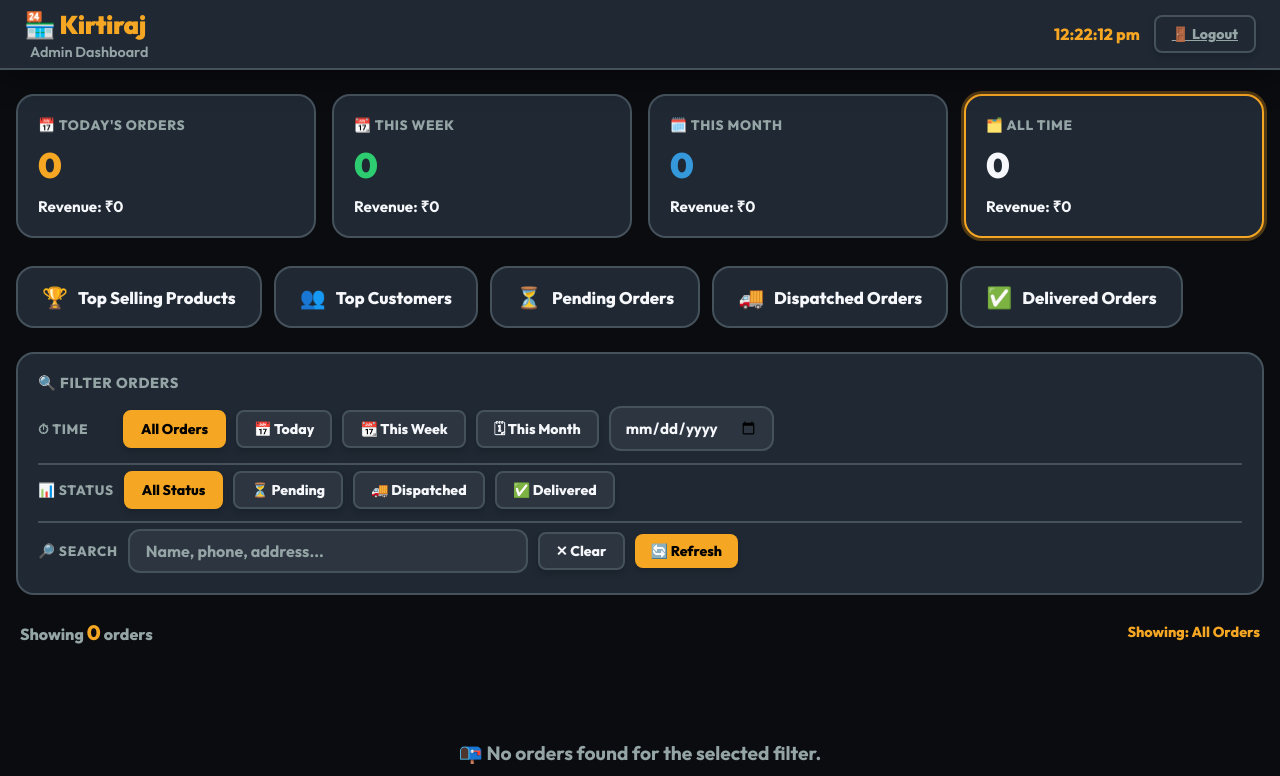
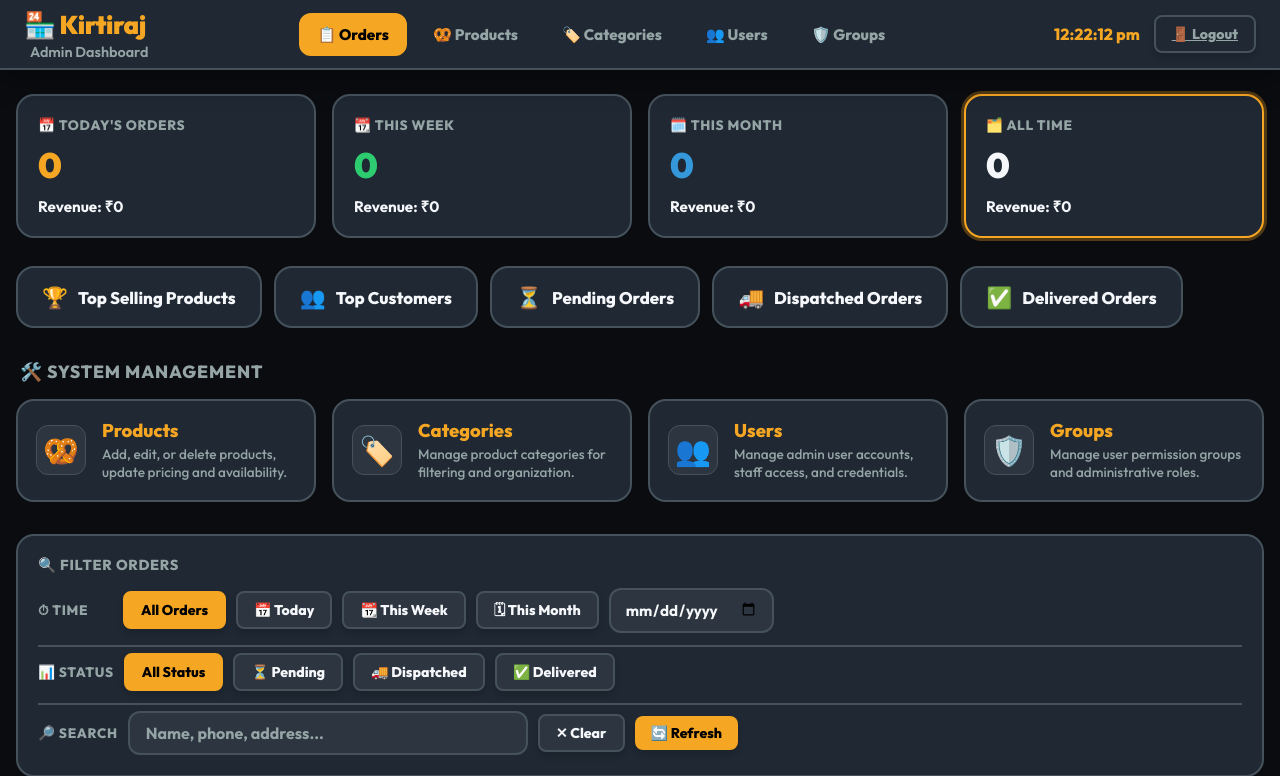
Before and after one commit to nutelanoodels/kirtiraj, a Django app: page /dashboard/ in a window 1280 px wide. Shown: the top 776 px of the page. Run offline with Django 5.2, Linux system fonts and the light colour scheme; the visitor is signed in with stand-in values (Sample User, id 1); data that the repository does not hold is empty.

Commit message:
feat: add product, category, user, and group management sections to dashboard

```diff
--- a/backend/orders/templates/orders/dashboard.html
+++ b/backend/orders/templates/orders/dashboard.html
@@ -283,7 +283,98 @@
     }
     .toast.show { transform: translateX(-50%) translateY(0); opacity: 1; }
 
+    /* Header Nav Styles */
+    .header-nav {
+      display: flex;
+      gap: 8px;
+    }
+    .nav-link {
+      color: var(--text-muted);
+      text-decoration: none;
+      font-weight: 800;
+      font-size: 0.95rem;
+      padding: 10px 16px;
+      border-radius: var(--radius-sm);
+      transition: all 0.2s ease;
+      display: flex;
+      align-items: center;
+      gap: 6px;
+      border: 2px solid transparent;
+    }
+    .nav-link:hover {
+      color: var(--text);
+      border-color: var(--border);
+      background: var(--surface2);
+    }
+    .nav-link.active {
+      color: #000;
+      background: var(--brand);
+      border-color: var(--brand);
+    }
+
+    /* ── MANAGEMENT SECTION ── */
+    .section-title {
+      font-size: 1.1rem;
+      font-weight: 800;
+      color: var(--text-muted);
+      text-transform: uppercase;
+      letter-spacing: 0.05em;
+      margin: 32px 0 16px 4px;
+    }
+    .management-grid {
+      display: grid;
+      grid-template-columns: repeat(auto-fit, minmax(240px, 1fr));
+      gap: 16px;
+      margin-bottom: 32px;
+    }
+    .manage-card {
+      background: var(--surface);
+      border: 2px solid var(--border);
+      border-radius: var(--radius);
+      padding: 18px;
+      text-decoration: none;
+      color: var(--text);
+      display: flex;
+      align-items: center;
+      gap: 16px;
+      transition: all 0.2s ease;
+    }
+    .manage-card:hover {
+      border-color: var(--brand);
+      transform: translateY(-3px);
+      box-shadow: var(--shadow);
+    }
+    .manage-icon {
+      font-size: 1.8rem;
+      background: var(--surface2);
+      width: 50px;
+      height: 50px;
+      border-radius: var(--radius-sm);
+      display: flex;
+      align-items: center;
+      justify-content: center;
+      border: 1px solid var(--border);
+      flex-shrink: 0;
+    }
+    .manage-details h3 {
+      font-size: 1.15rem;
+      font-weight: 800;
+      color: var(--brand);
+      margin-bottom: 4px;
+    }
+    .manage-details p {
+      font-size: 0.85rem;
+      font-weight: 500;
+      color: var(--text-muted);
+      line-height: 1.3;
+    }
+
     /* ── RESPONSIVE ── */
+    @media (max-width: 1024px) {
+      .header-nav {
+        display: none;
+      }
+    }
     @media (max-width: 768px) {
       .main { padding: 16px 10px; }
       .stats-grid { grid-template-columns: 1fr 1fr; gap: 10px; }
@@ -304,6 +395,13 @@
     <h1>🏪 Kirtiraj</h1>
     <span>Admin Dashboard</span>
   </div>
+  <nav class="header-nav">
+    <a href="/dashboard/" class="nav-link active">📋 Orders</a>
+    <a href="/admin/products/product/" class="nav-link">🥨 Products</a>
+    <a href="/admin/products/category/" class="nav-link">🏷️ Categories</a>
+    <a href="/admin/auth/user/" class="nav-link">👥 Users</a>
+    <a href="/admin/auth/group/" class="nav-link">🛡️ Groups</a>
+  </nav>
   <div class="header-right">
     <span class="time-display" id="liveTime"></span>
     <a href="/admin/logout/" class="btn btn-logout btn-sm">🚪 Logout</a>
@@ -353,6 +451,39 @@
     <button class="insight-btn" onclick="applyStatus('delivered')" id="insightDelivered">
       <span class="insight-icon">✅</span> Delivered Orders
     </button>
+  </div>
+
+  <!-- MANAGEMENT SECTION -->
+  <div class="section-title">🛠️ System Management</div>
+  <div class="management-grid">
+    <a href="/admin/products/product/" class="manage-card">
+      <div class="manage-icon">🥨</div>
+      <div class="manage-details">
+        <h3>Products</h3>
+        <p>Add, edit, or delete products, update pricing and availability.</p>
+      </div>
+    </a>
+    <a href="/admin/products/category/" class="manage-card">
+      <div class="manage-icon">🏷️</div>
+      <div class="manage-details">
+        <h3>Categories</h3>
+        <p>Manage product categories for filtering and organization.</p>
+      </div>
+    </a>
+    <a href="/admin/auth/user/" class="manage-card">
+      <div class="manage-icon">👥</div>
+      <div class="manage-details">
+        <h3>Users</h3>
+        <p>Manage admin user accounts, staff access, and credentials.</p>
+      </div>
+    </a>
+    <a href="/admin/auth/group/" class="manage-card">
+      <div class="manage-icon">🛡️</div>
+      <div class="manage-details">
+        <h3>Groups</h3>
+        <p>Manage user permission groups and administrative roles.</p>
+      </div>
+    </a>
   </div>
 
   <!-- FILTER PANEL -->
```
